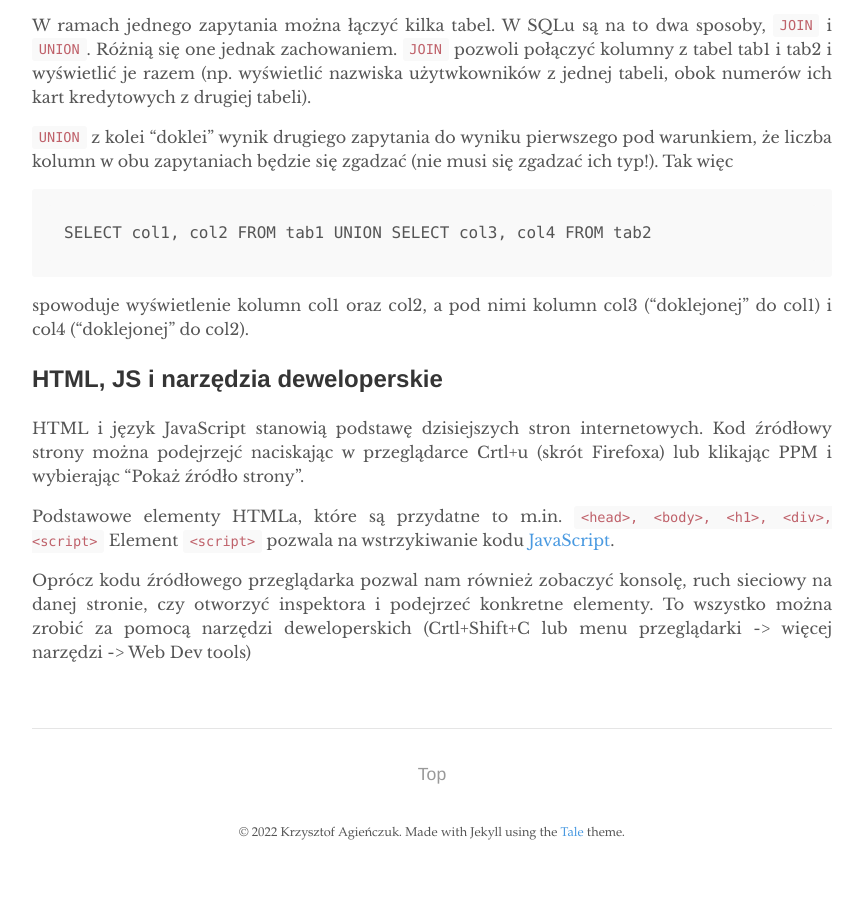
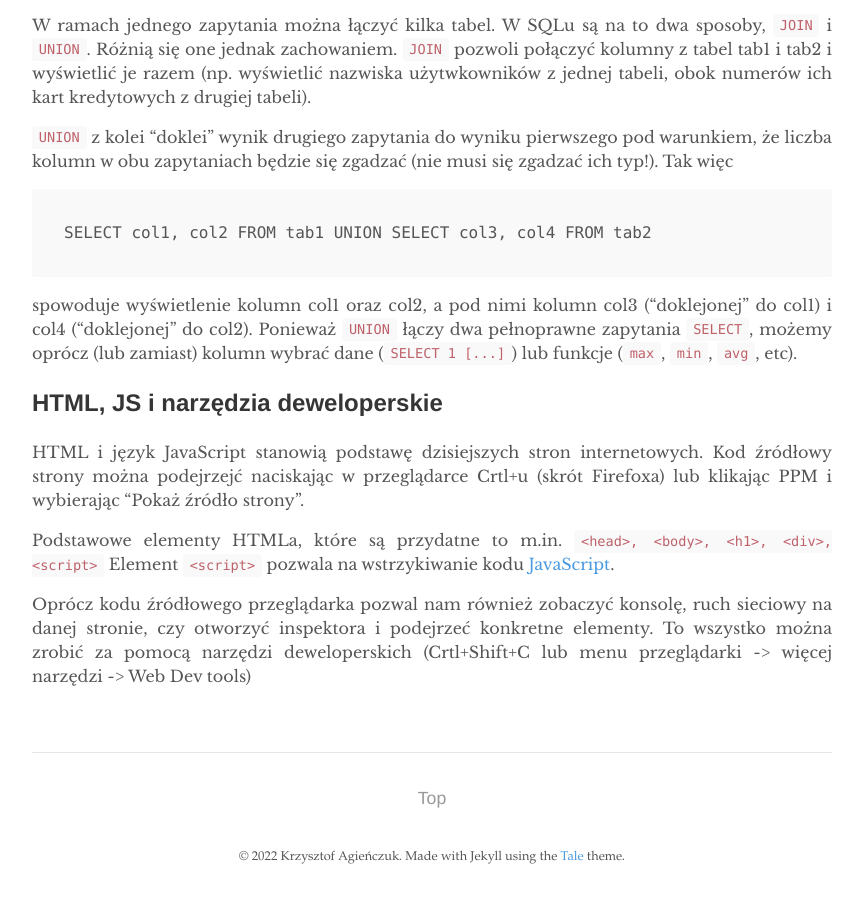
Before and after one commit to KrzysiekAgi/krzysiekagi.github.io, a Jekyll site: the page built from _posts/2022-06-29-webapp-sec-prep.md, in a window 1280 px wide and 900 px high, scrolled down 4880 px. Shown: the whole window, without its empty margins (208-1071 px from the left). Built offline with Jekyll 4.4.1, drawn with Linux system fonts in a browser that asks for light colours; before the commit the page ends 5756 px from its top, so only the background shows below that.

Commit message:
expand union desc

````diff
--- a/_posts/2022-06-29-webapp-sec-prep.md
+++ b/_posts/2022-06-29-webapp-sec-prep.md
@@ -159,7 +159,7 @@ Tak więc
 ```
 SELECT col1, col2 FROM tab1 UNION SELECT col3, col4 FROM tab2
 ```
-spowoduje wyświetlenie kolumn col1 oraz col2, a pod nimi kolumn col3 ("doklejonej" do col1) i col4 ("doklejonej" do col2).
+spowoduje wyświetlenie kolumn col1 oraz col2, a pod nimi kolumn col3 ("doklejonej" do col1) i col4 ("doklejonej" do col2). Ponieważ `UNION` łączy dwa pełnoprawne zapytania `SELECT`, możemy oprócz (lub zamiast) kolumn wybrać dane (`SELECT 1 [...]`) lub funkcje (`max`, `min`, `avg`, etc).
 
 ## HTML, JS i narzędzia deweloperskie <a name="html"></a>
 HTML i język JavaScript stanowią podstawę dzisiejszych stron internetowych. Kod źródłowy strony można podejrzejć naciskając w przeglądarce Crtl+u (skrót Firefoxa) lub klikając PPM i wybierając "Pokaż źródło strony".
````
